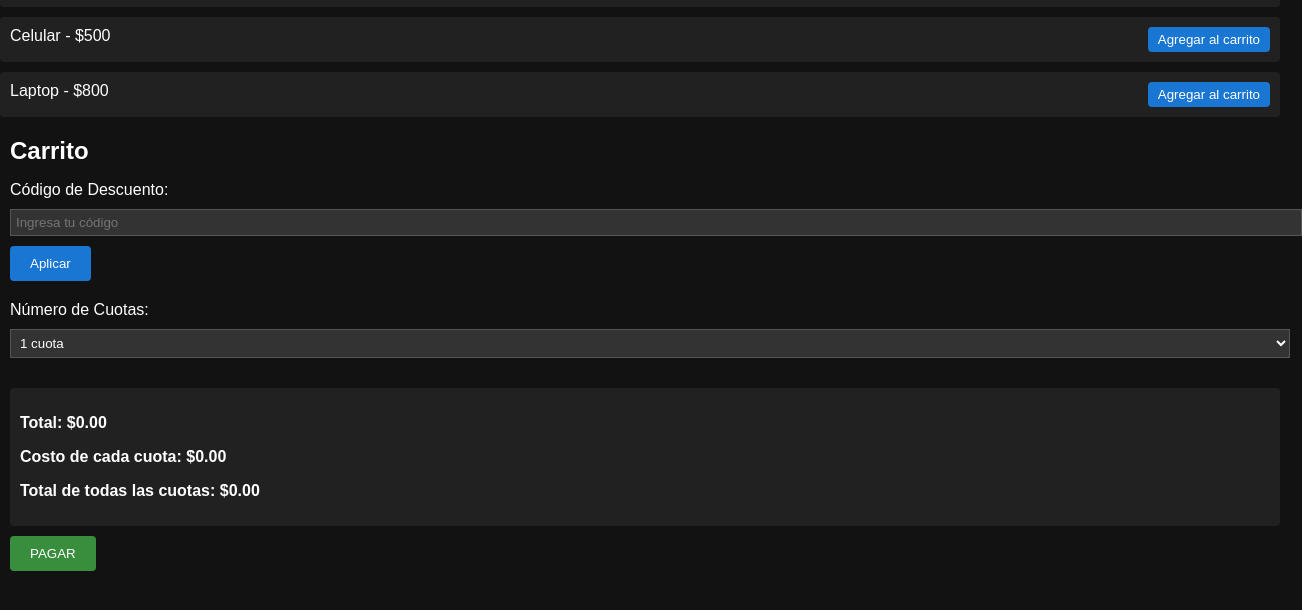
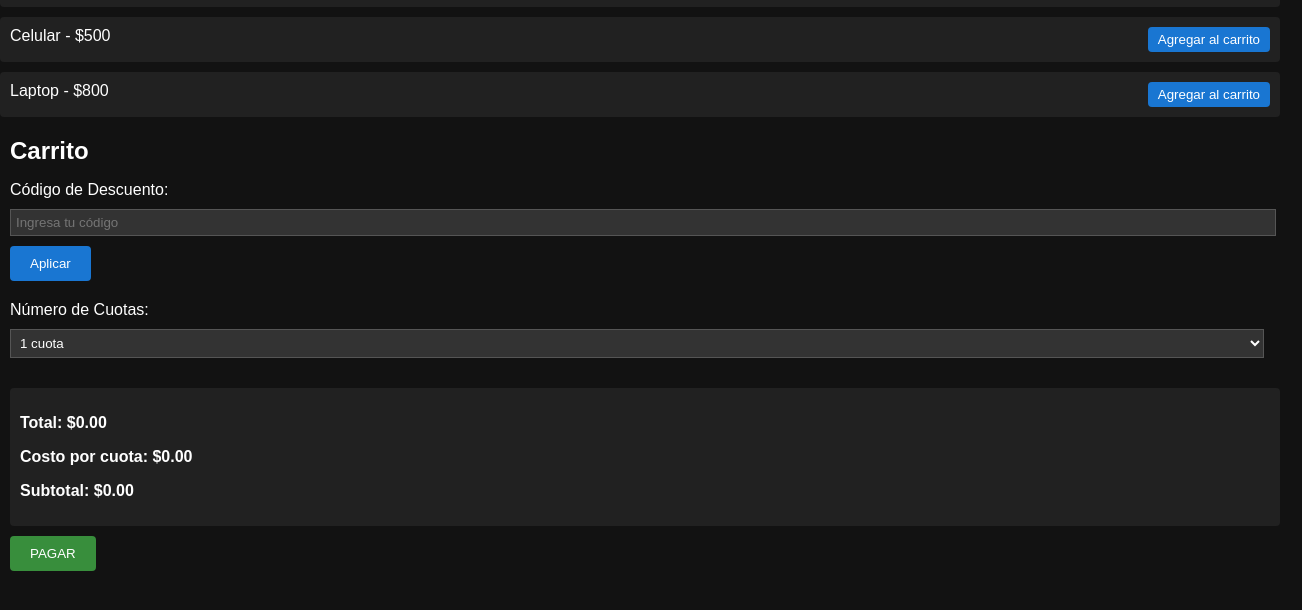
Before and after one commit to Ivooooooooo/CarritoCompras, a plain HTML site: page index.html in a window 1280 px wide. Shown: the part 92-702 px from the top of the page, 1302 px wide, since content can reach past the window. Drawn offline with Linux system fonts and the light colour scheme.

Commit message:
Arreglos

```diff
--- a/css/style.css
+++ b/css/style.css
@@ -66,7 +66,7 @@ label {
 
 input[type="text"],
 select {
-    width: 100%;
+    width: 98%;
     padding: 5px;
     margin-bottom: 10px;
     border: 1px solid #555;
--- a/index.html
+++ b/index.html
@@ -44,8 +44,8 @@
 
     <div class="sepIzq sepAb" id="cuotasInfo">
         <p class="total">Total: $<span class="total" id="total">0</span></p>
-        <p class="total">Costo de cada cuota: $<span id="costoCuota">0</span></p>
-        <p class="total">Total de todas las cuotas: $<span id="totalCuotas">0</span></p>
+        <p class="total">Costo por cuota: $<span id="costoCuota">0</span></p>
+        <p class="total">Subtotal: $<span id="totalCuotas">0</span></p>
     </div>
 
     <button class="sepIzq sepAb" id="botonPagar" onclick="mostrarAlerta()">PAGAR</button>
```
